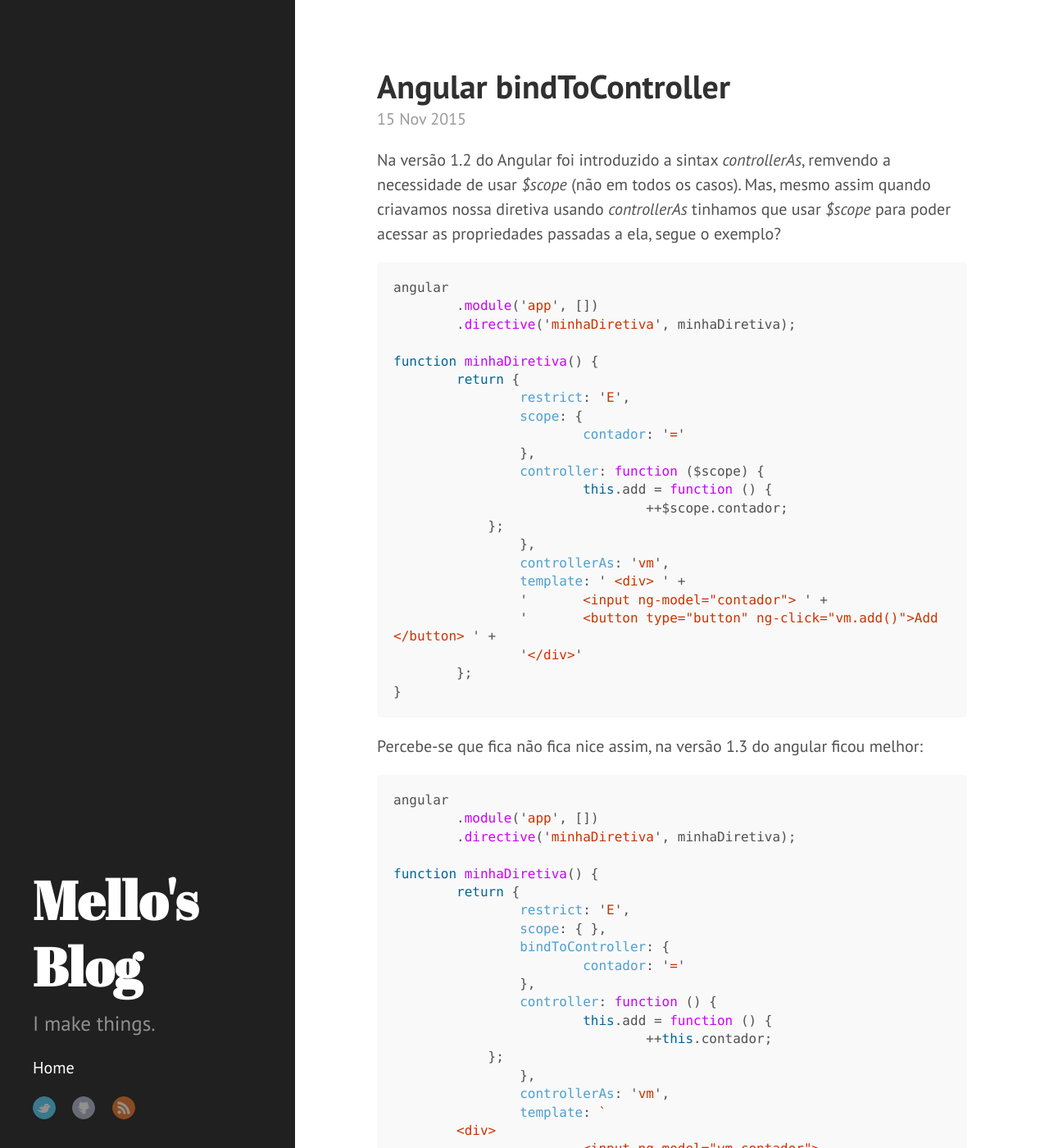
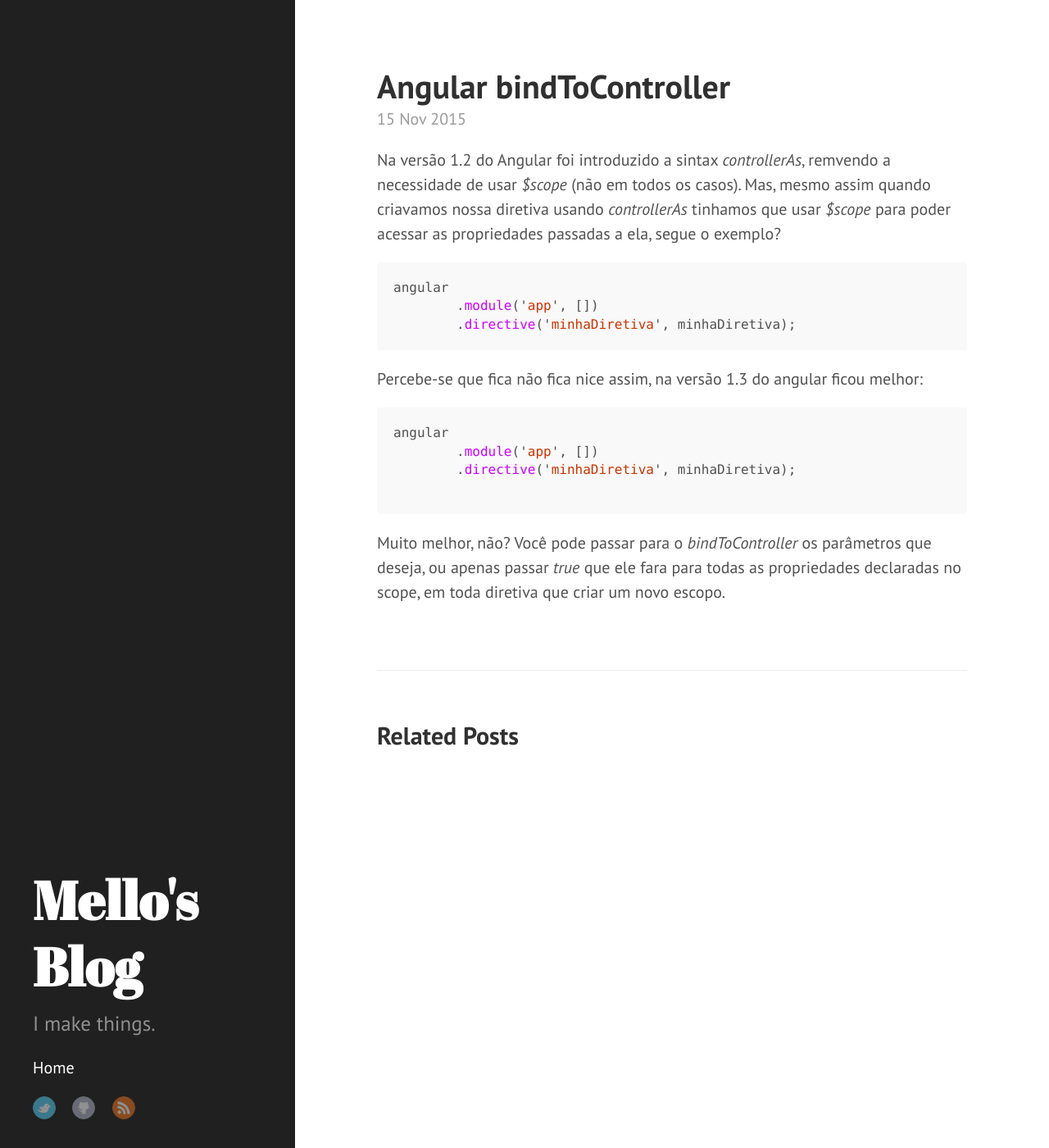
Before and after one commit to joaomello-zz/joaomello.github.io, a Jekyll site: the page built from _posts/2015-11-15-angular-bindtocontroller.markdown, in a window 1280 px wide and 1400 px high. Shown: the whole window at 82% size. Built offline with Jekyll 4.4.1, drawn with Linux system fonts in a browser that asks for light colours; some of the changed text lies outside the part shown.

Commit message:
Post update: Angular bindToController

````diff
--- a/_posts/2015-11-15-angular-bindtocontroller.markdown
+++ b/_posts/2015-11-15-angular-bindtocontroller.markdown
@@ -11,25 +11,6 @@ Na versão 1.2 do Angular foi introduzido a sintax *controllerAs*, remvendo a ne
 angular
 	.module('app', [])
 	.directive('minhaDiretiva', minhaDiretiva);
-
-function minhaDiretiva() {
-	return {
-		restrict: 'E',
-		scope: {
-			contador: '='
-		},
-		controller: function ($scope) {
-			this.add = function () {
-				++$scope.contador;
-            };
-		},
-		controllerAs: 'vm',
-		template: ' <div> ' +
-		'	<input ng-model="contador"> ' +
-		'	<button type="button" ng-click="vm.add()">Add</button> ' +
-		'</div>'
-	};
-}
 ```
 
 Percebe-se que fica não fica nice assim, na versão 1.3 do angular ficou melhor:
@@ -38,25 +19,5 @@ angular
 	.module('app', [])
 	.directive('minhaDiretiva', minhaDiretiva);
 
-function minhaDiretiva() {
-	return {
-		restrict: 'E',
-		scope: { },
-		bindToController: {
-			contador: '='
-		},
-		controller: function () {
-			this.add = function () {
-				++this.contador;
-            };
-		},
-		controllerAs: 'vm',
-		template: `
-        <div>
-			<input ng-model="vm.contador">
-			<button type="button" ng-click="vm.add()">Add</button>
-		</div>`
-	};
-}
 ```
 Muito melhor, não? Você pode passar para o *bindToController* os parâmetros que deseja, ou apenas passar *true* que ele fara para todas as propriedades declaradas no scope, em toda diretiva que criar um novo escopo.
````
